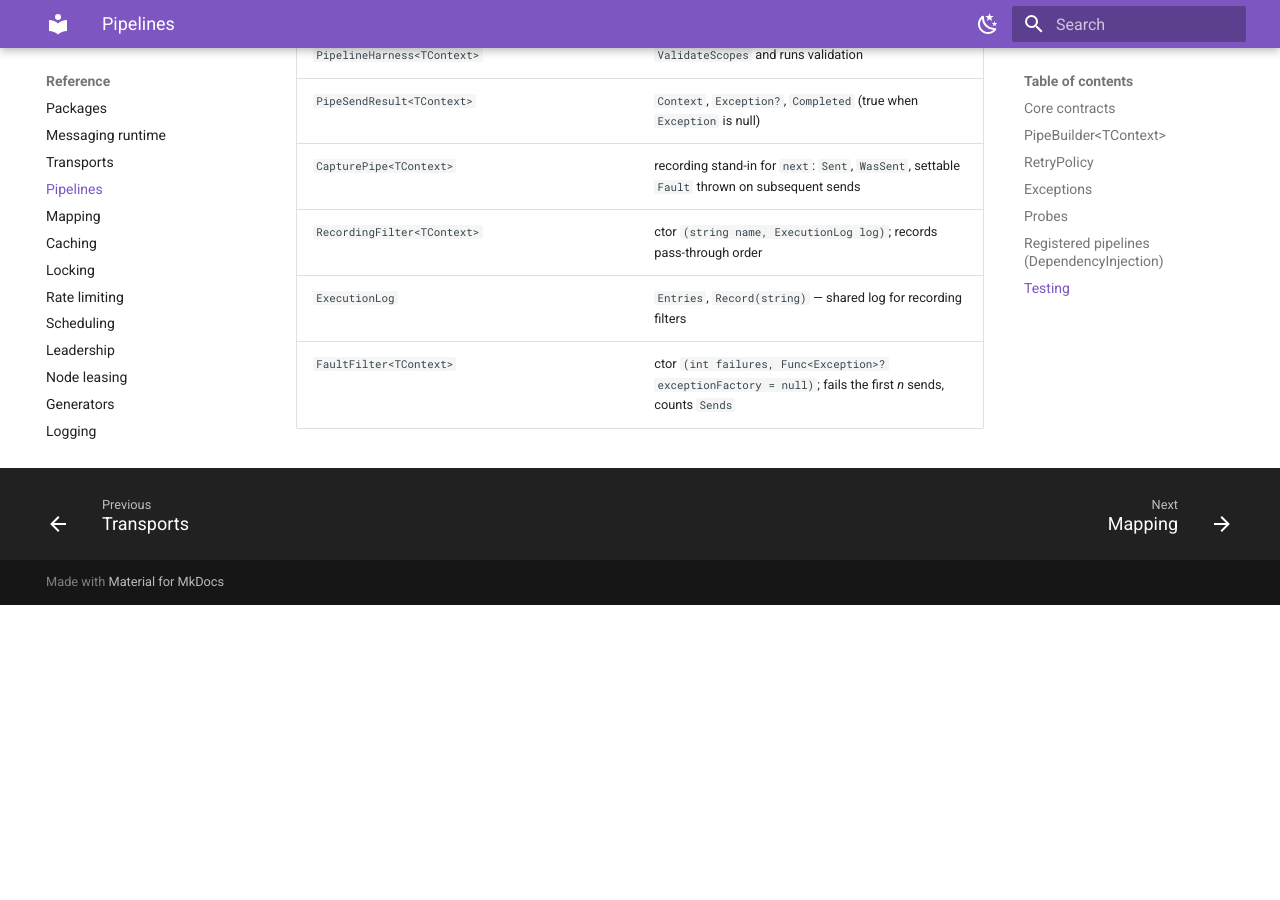
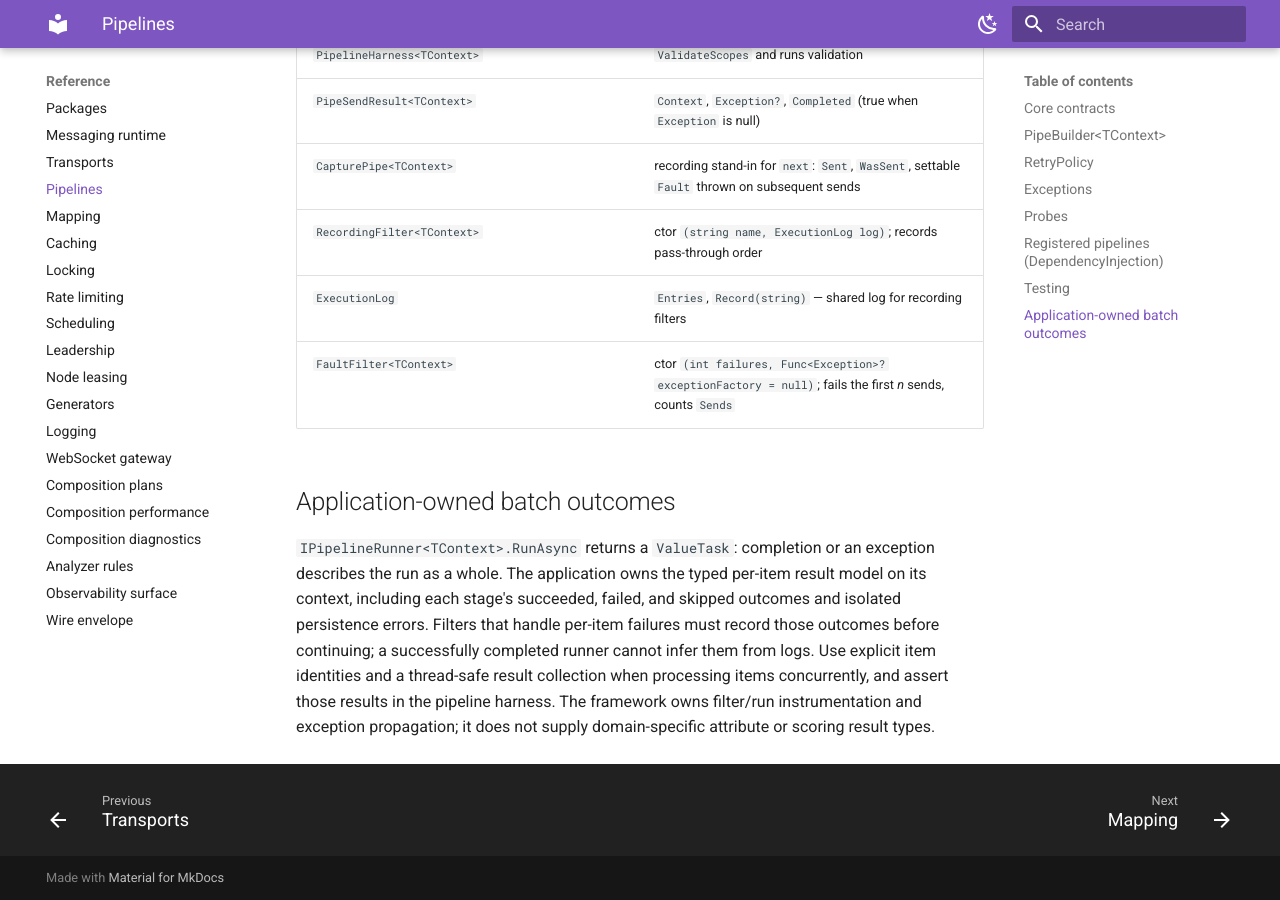
Before and after one commit to kidoz/hostloom, an MkDocs documentation site: the page built from docs/reference/pipelines.md, in a window 1280 px wide and 900 px high, scrolled down 4434 px. Built offline with MkDocs 1.6.1 and Material for MkDocs 9.7.7, drawn with Linux system fonts in a browser that asks for light colours; before the commit the page ends 5039 px from its top, so only the background shows below that.

Commit message:
Document application-owned pipeline batch outcomes

```diff
--- a/docs/reference/pipelines.md
+++ b/docs/reference/pipelines.md
@@ -124,3 +124,14 @@ dependencies.
 | `RecordingFilter<TContext>` | ctor `(string name, ExecutionLog log)`; records pass-through order |
 | `ExecutionLog` | `Entries`, `Record(string)` — shared log for recording filters |
 | `FaultFilter<TContext>` | ctor `(int failures, Func<Exception>? exceptionFactory = null)`; fails the first *n* sends, counts `Sends` |
+
+## Application-owned batch outcomes
+
+`IPipelineRunner<TContext>.RunAsync` returns a `ValueTask`: completion or an exception describes
+the run as a whole. The application owns the typed per-item result model on its context,
+including each stage's succeeded, failed, and skipped outcomes and isolated persistence errors.
+Filters that handle per-item failures must record those outcomes before continuing; a
+successfully completed runner cannot infer them from logs. Use explicit item identities and a
+thread-safe result collection when processing items concurrently, and assert those results in
+the pipeline harness. The framework owns filter/run instrumentation and exception propagation;
+it does not supply domain-specific attribute or scoring result types.
```
